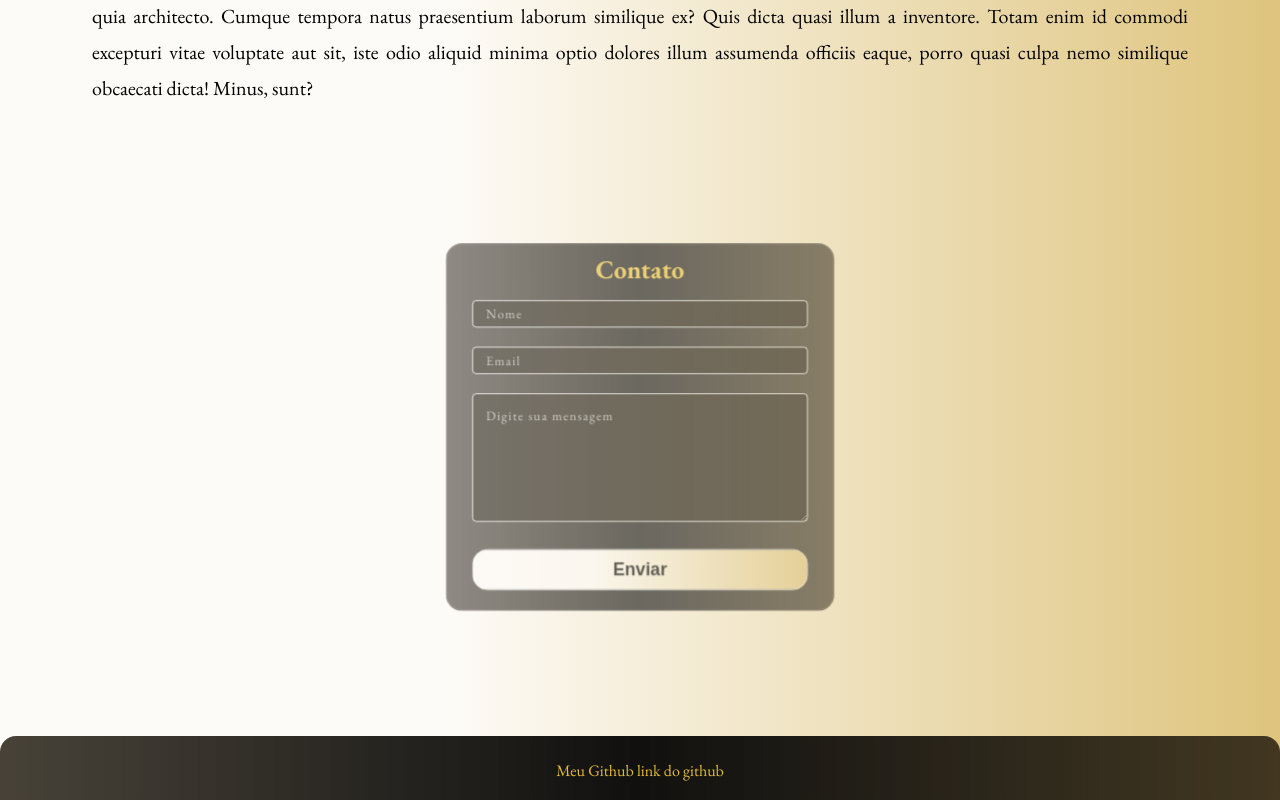
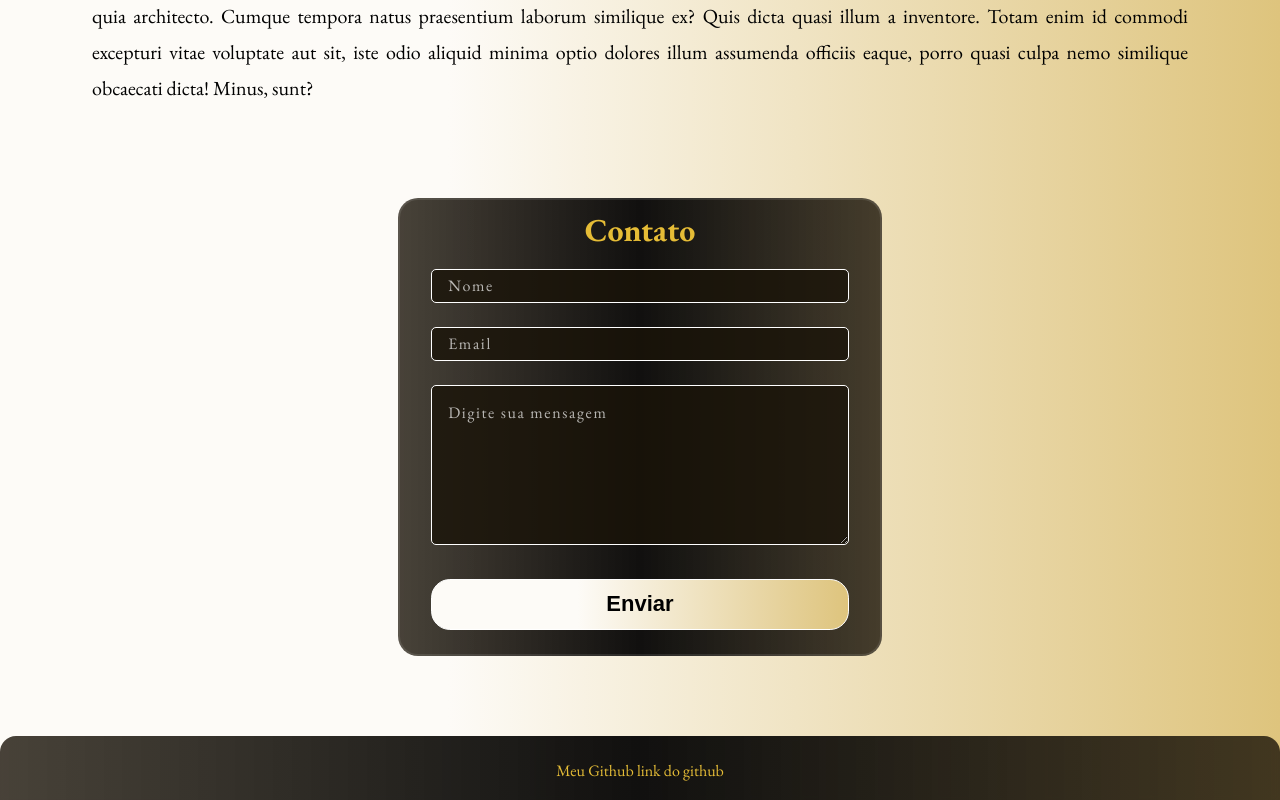
Before and after one commit to zFelipez/personal-portfolio, a Next.js app: page / in a window 1280 px wide. Shown: the part 1228-2028 px from the top of the page. Built offline with nearby package versions, Linux system fonts and the light colour scheme.

Commit message:
fix: remove unuseful appear animation

```diff
--- a/src/app/_components/ContactSection/ContactSection.module.scss
+++ b/src/app/_components/ContactSection/ContactSection.module.scss
@@ -4,21 +4,6 @@
 .secBoxes {
   max-width: 500px;
   margin: 5rem auto;
-  animation: appear linear;
-  animation-timeline: view();
-  animation-range: entry cover 40%;
-}
-
-@keyframes appear {
-  from {
-    opacity: 0;
-    scale: 0.5;
-  }
-
-  to {
-    opacity: 1;
-    scale: 1;
-  }
 }
 
 .contact {
--- a/src/app/_components/ContentSection/ContentSection.module.scss
+++ b/src/app/_components/ContentSection/ContentSection.module.scss
@@ -5,22 +5,6 @@
   width: min(90vw, 1200px);
   margin: 5rem auto;
   padding: 0 1rem;
-
-  animation: appear linear;
-  animation-timeline: view();
-  animation-range: entry cover 40%;
-}
-
-@keyframes appear {
-  from {
-    opacity: 0;
-    scale: 0.5;
-  }
-
-  to {
-    opacity: 1;
-    scale: 1;
-  }
 }
 
 .subtitleH2Box {
```
